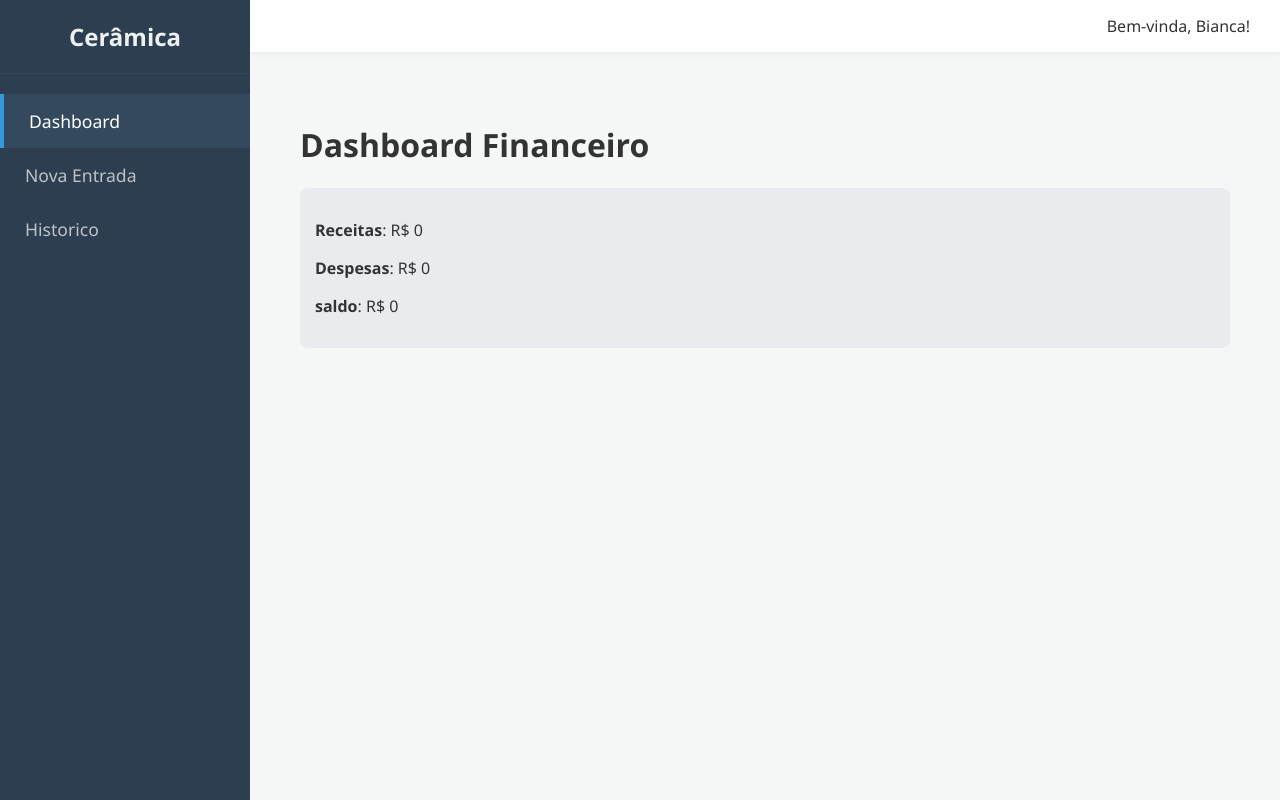
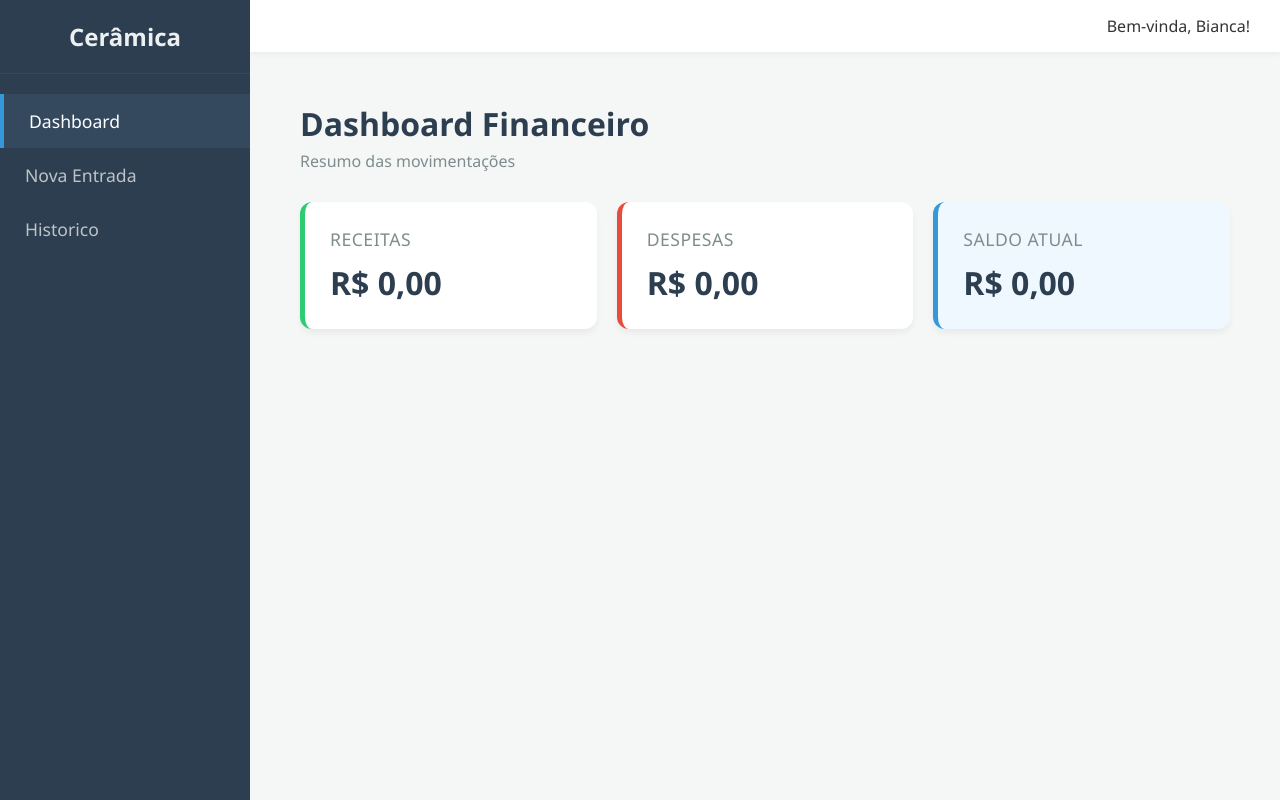
Before and after one commit to isampaio92/sistema-ceramica, a Vue app in the folder frontend/: page / in a window 1280 px wide. Built offline with nearby package versions, Linux system fonts and the light colour scheme; no server answers.

Commit message:
feat: adiciona cards de resumo financeiro formatados no dashboard

```diff
--- a/frontend/src/views/DashboardView.vue
+++ b/frontend/src/views/DashboardView.vue
@@ -10,14 +10,16 @@
         saldo: 0
     })
 
+    const formatarMoeda = (valor) => {
+        return new Intl.NumberFormat('pt-BR', {
+            style: 'currency',
+            currency: 'BRL'
+        }).format(valor)
+    }
+
     const carregarResumo = async () => {
         try {
-            console.log('Buscando dados da API...')
-
             const resposta = await axios.get('http://localhost:3000/api/resumo')
-
-            console.log('Dados recebidos com sucesso:', resposta.data)
-
             resumoFinanceiro.value = resposta.data
 
         } catch(e) {
@@ -33,13 +35,32 @@
 
 <template>
     <div class="dashboard">
-        <h1>{{ titulo }}</h1>
+        <header class="dashboard-header">
+            <h1>{{ titulo }}</h1>
+            <p>Resumo das movimentações</p>
+        </header>
 
-        <div class="teste-dados">
-            <p><strong>Receitas</strong>: R$ {{ resumoFinanceiro.receitas }}</p>
-            <p><strong>Despesas</strong>: R$ {{ resumoFinanceiro.despesas }}</p>
-            <p><strong>saldo</strong>: R$ {{ resumoFinanceiro.saldo }}</p>
-        </div>
+        <section class="cards-container">
+            <div class="card receita">
+                <h3>Receitas</h3>
+                <p class="valor">{{ formatarMoeda(resumoFinanceiro.receitas) }}</p>
+            </div>
+
+            <div class="card despesa">
+                <h3>Despesas</h3>
+                <p class="valor">{{ formatarMoeda(resumoFinanceiro.despesas) }}</p>
+            </div>
+
+            <div class="card saldo" :class="{ 'saldo-negativo': resumoFinanceiro.saldo < 0 }">
+                <h3>Saldo Atual</h3>
+                <p class="valor">{{ formatarMoeda(resumoFinanceiro.saldo) }}</p>
+            </div>
+        </section>
+
+        <section class="graficos-container">
+
+        </section>
+
     </div>
 </template>
 
@@ -48,10 +69,69 @@
         padding: 20px;
     }
 
-    .teste-dados {
-        margin-top: 20px;
-        background-color: #e9ecef;
-        padding: 15px;
-        border-radius: 8px;
+    .dashboard-header {
+        margin-bottom: 30px;
+    }
+
+    .dashboard-header h1 {
+        margin: 0;
+        color: #2c3e50;
+    }
+
+    .dashboard-header p {
+        color: #7f8c8d;
+        margin-top: 5px;
+    }
+
+    .cards-container {
+        display: grid;
+        grid-template-columns: repeat(auto-fit, minmax(250px, 1fr));
+        gap: 20px;
+        margin-bottom: 40px;
+    }
+
+    .card {
+        background-color: #fff;
+        padding: 25px;
+        border-radius: 12px;
+        box-shadow: 0 4px 6px rgba(0,0,0,0.05);
+        display: flex;
+        flex-direction: column;
+        justify-content: center;
+        border-left: 5px solid #bdc3c7;
+    }
+
+    .card h3 {
+        margin: 0;
+        font-size: 1.1rem;
+        color: #7f8c8d;
+        font-weight: 500;
+        text-transform: uppercase;
+        letter-spacing: 0.5px;
+    }
+
+    .card .valor {
+        margin: 10px 0 0 0;
+        font-size: 2rem;
+        font-weight: bold;
+        color: #2c3e50;
+    }
+
+    .card.receita {
+        border-left-color: #2ecc71;
+    }
+
+    .card.despesa {
+        border-left-color: #e74c3c;
+    }
+
+    .card.saldo {
+        border-left-color: #3498db;
+        background-color: #f0f8ff;
+    }
+
+    .card.saldo.saldo-negativo {
+        border-left-color: #e74c3c;
+        background-color: #f0f8ff;
     }
 </style>
```
